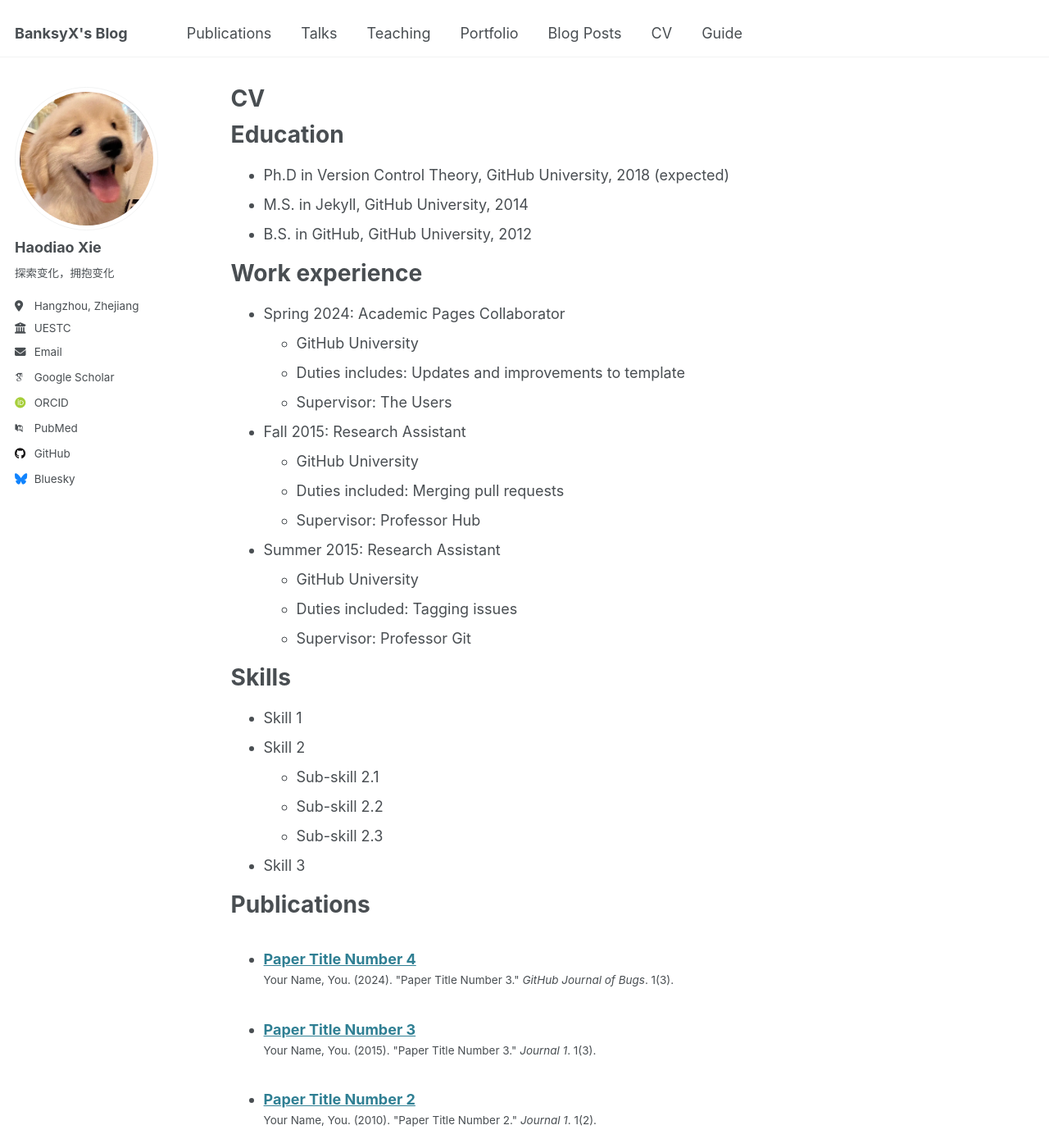
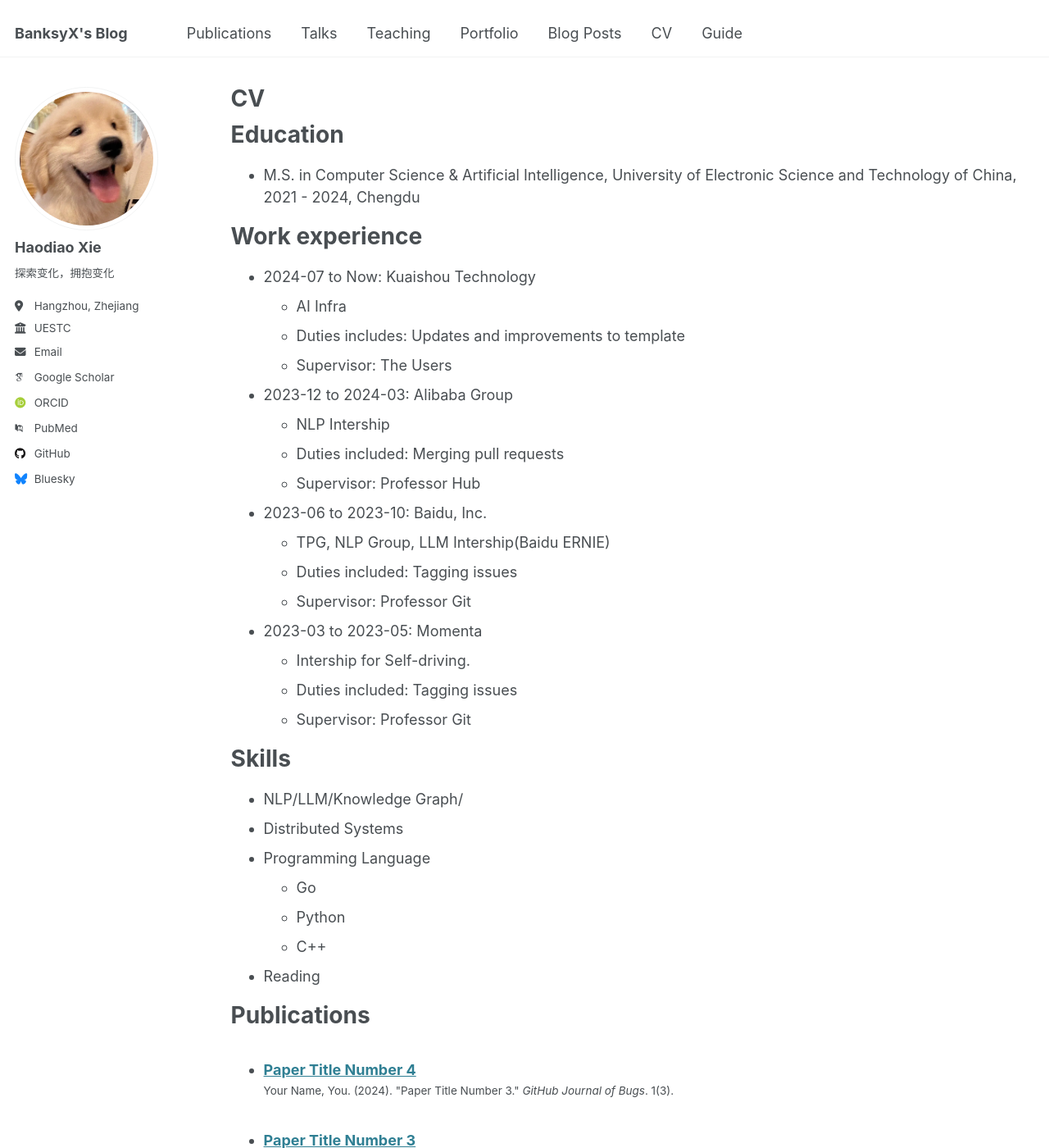
Before and after one commit to BanksyX/banksyx.github.io, a Jekyll site: the page built from _pages/cv.md, in a window 1280 px wide and 1400 px high. Shown: the whole window at 82% size. Built offline with Jekyll 4.4.1, drawn with Linux system fonts in a browser that asks for light colours; some web fonts are replaced.

Commit message:
update about page and config file

```diff
--- a/_pages/cv.md
+++ b/_pages/cv.md
@@ -11,35 +11,39 @@ redirect_from:
 
 Education
 ======
-* Ph.D in Version Control Theory, GitHub University, 2018 (expected)
-* M.S. in Jekyll, GitHub University, 2014
-* B.S. in GitHub, GitHub University, 2012
+* M.S. in Computer Science & Artificial Intelligence, University of Electronic Science and Technology of China, 2021 - 2024, Chengdu
 
 Work experience
 ======
-* Spring 2024: Academic Pages Collaborator
-  * GitHub University
+* 2024-07 to Now: Kuaishou Technology
+  * AI Infra
   * Duties includes: Updates and improvements to template
   * Supervisor: The Users
 
-* Fall 2015: Research Assistant
-  * GitHub University
+* 2023-12 to 2024-03: Alibaba Group
+  * NLP Intership
   * Duties included: Merging pull requests
   * Supervisor: Professor Hub
 
-* Summer 2015: Research Assistant
-  * GitHub University
+* 2023-06 to 2023-10: Baidu, Inc.
+  * TPG, NLP Group, LLM Intership(Baidu ERNIE)
+  * Duties included: Tagging issues
+  * Supervisor: Professor Git
+
+* 2023-03 to 2023-05: Momenta
+  * Intership for Self-driving.
   * Duties included: Tagging issues
   * Supervisor: Professor Git
 
 Skills
 ======
-* Skill 1
-* Skill 2
-  * Sub-skill 2.1
-  * Sub-skill 2.2
-  * Sub-skill 2.3
-* Skill 3
+* NLP/LLM/Knowledge Graph/
+* Distributed Systems
+* Programming Language
+  * Go
+  * Python
+  * C++
+* Reading
 
 Publications
 ======
```
